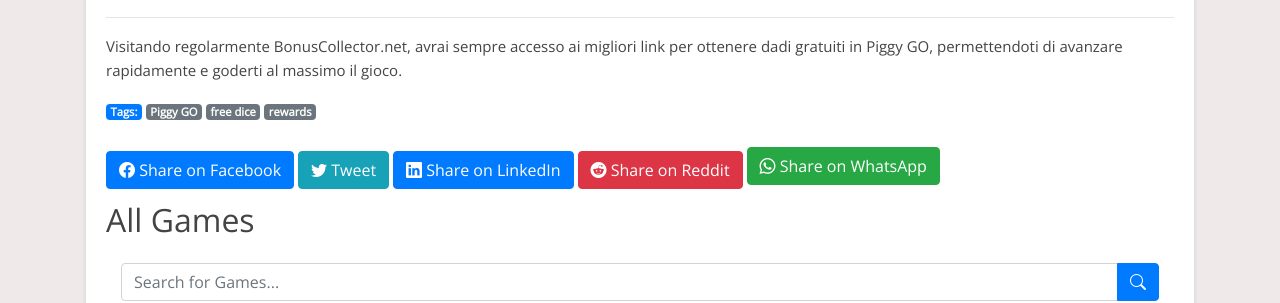
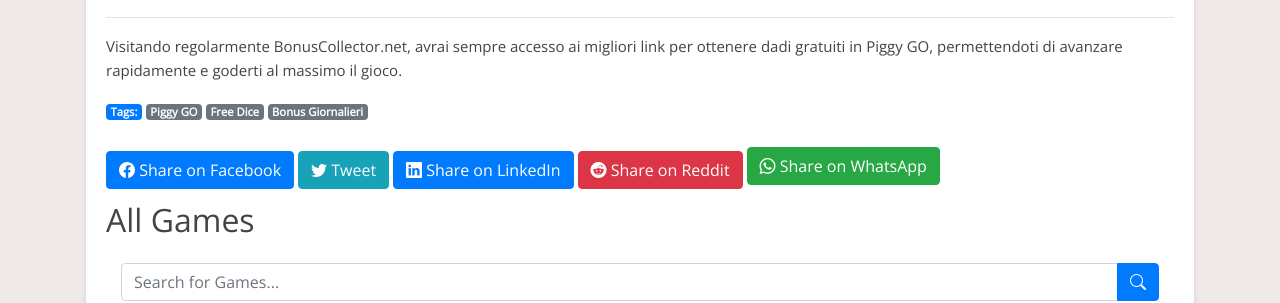
Before and after one commit to Prollad99/bs-net, a Jekyll site: the page built from it/_posts/2024-07-23-piggy-go.md, in a window 1280 px wide and 900 px high, scrolled down 8156 px. Shown: the part 156-459 px from the top of the window. Built offline with Jekyll 4.4.1, drawn with Linux system fonts in a browser that asks for light colours; nearby versions of some CDN libraries; comment, search, counter and statistics services are not loaded.

Commit message:
Update 2024-07-23-piggy-go.md

```diff
--- a/it/_posts/2024-07-23-piggy-go.md
+++ b/it/_posts/2024-07-23-piggy-go.md
@@ -2,7 +2,7 @@
 layout: post
 title: "Piggy GO Free Dice: Ottieni i Tuoi Dadi Gratuiti Ogni Giorno"
 date: 2024-07-23
-tags: [Piggy GO, free dice, rewards]
+tags: [Piggy GO, Free Dice, Bonus Giornalieri]
 author: BonusCollector.net
 description: "Scopri come ottenere dadi gratuiti ogni giorno in Piggy GO. Colleziona i link per le ricompense giornaliere e migliora la tua esperienza di gioco."
 lang: it
```
